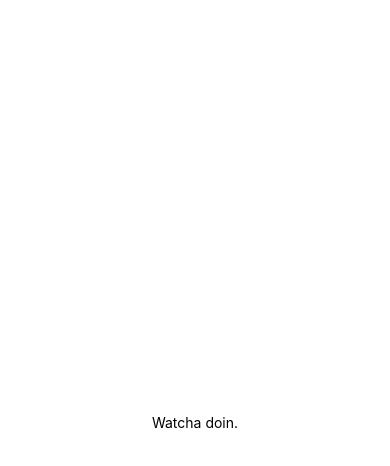
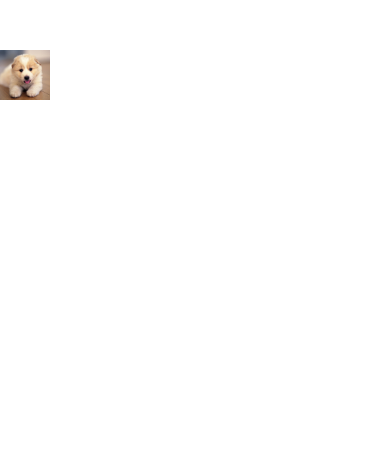
Before and after one commit to GoodMorningA1i/VoiceSign, a React Native app: screen / in a window 390 px wide. Shown: the top 466 px of the page. Built offline with nearby package versions, Linux system fonts and the light colour scheme.

Commit message:
Trial with just getting an image to appear

```diff
--- a/App.js
+++ b/App.js
@@ -1,21 +1,54 @@
-import { StatusBar } from 'expo-status-bar';
+// import { StatusBar } from 'expo-status-bar';
+// import React from 'react';
+// import { StyleSheet, Text, View } from 'react-native';
+
+// import {DisplayAnImage} from './Image.js'
+
+// export default function App() {
+//   return (
+//     <View style={styles.container}>
+//       <Text>Watcha doin.</Text>
+//     </View>
+//   );
+// }
+
+// const styles = StyleSheet.create({
+//   container: {
+//     flex: 1,
+//     backgroundColor: '#fff',
+//     alignItems: 'center',
+//     justifyContent: 'center',
+//   },
+// });
+
 import React from 'react';
-import { StyleSheet, Text, View } from 'react-native';
-
-export default function App() {
-  return (
-    <View style={styles.container}>
-      <Text>Watcha doin.</Text>
-      <StatusBar style="auto" />
-    </View>
-  );
-}
+import { View, Image, StyleSheet } from 'react-native';
 
 const styles = StyleSheet.create({
   container: {
-    flex: 1,
-    backgroundColor: '#fff',
-    alignItems: 'center',
-    justifyContent: 'center',
+    paddingTop: 50,
+  },
+  tinyLogo: {
+    width: 50,
+    height: 50,
+  },
+  logo: {
+    paddingTop: 50,
+    width: null,
+    height: null,
+    resizeMode: 'cover'
   },
 });
+
+export default class App extends React.Component {
+  render() {
+    return (
+      <View style={styles.logo}>
+        <Image
+          style={styles.tinyLogo}
+          source={require('./Images/Test.jpg')}
+        />
+      </View>
+    );
+  }
+}
--- /dev/null
+++ b/Image.js
@@ -0,0 +1,29 @@
+import React from 'react';
+import { View, Image, StyleSheet } from 'react-native';
+
+const styles = StyleSheet.create({
+  container: {
+    paddingTop: 50,
+  },
+  tinyLogo: {
+    width: 50,
+    height: 50,
+  },
+  logo: {
+    width: 66,
+    height: 58,
+  },
+});
+
+const DisplayAnImage = () => {
+  return (
+    <View style={styles.container}>
+      <Image
+        style={styles.tinyLogo}
+        source={require('./Images/Test.jpg')}
+      />
+    </View>
+  );
+}
+
+export default DisplayAnImage;
```
Also changed, not shown: index.css (added, +8 -0 lines), Images/Test.jpg (added), 1 other file (tests, documents, lock files or other folders).
